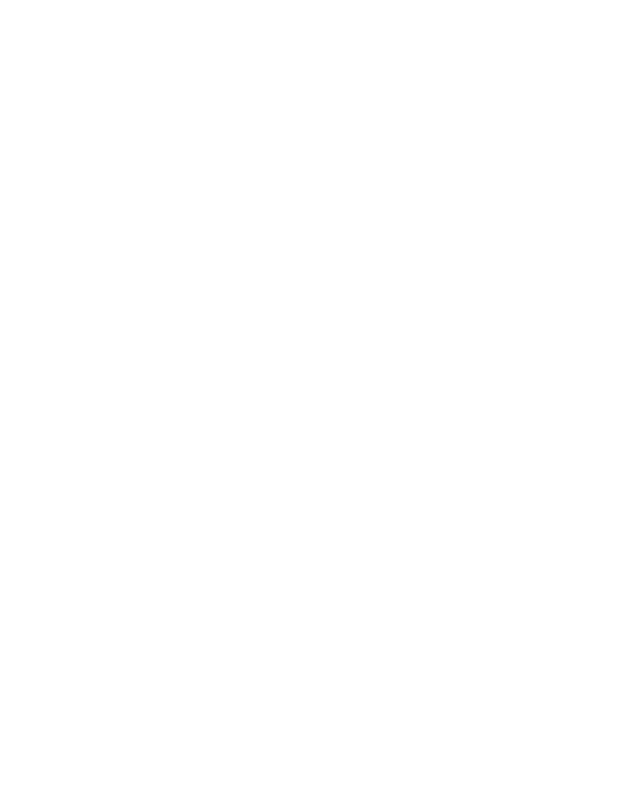
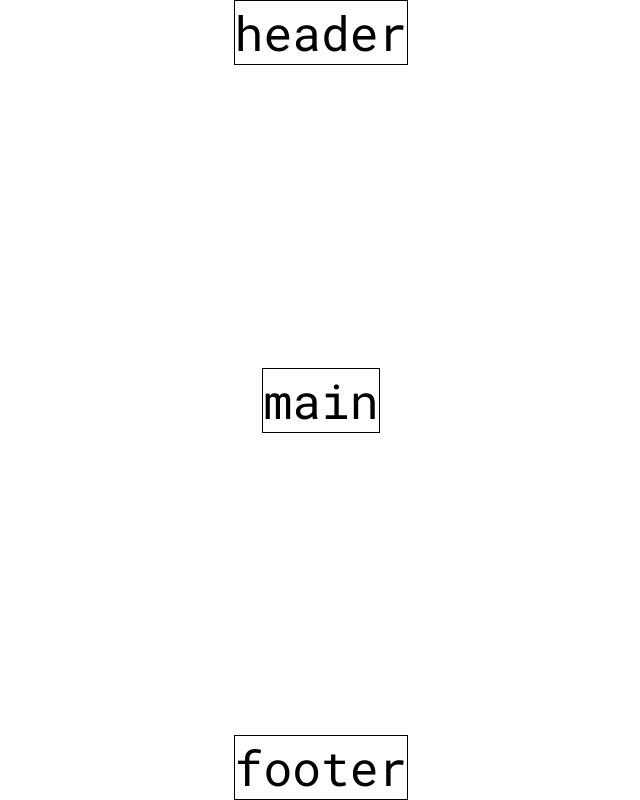
Before and after one commit to XedDevi1/rsschool-cv, a plain HTML site: page index.html in a window 1280 px wide. Shown: the whole page, without its empty margins (319-959 px from the left). Drawn offline with Linux system fonts and the light colour scheme.

Commit message:
feat: add some markup to html

```diff
--- a/index.html
+++ b/index.html
@@ -3,9 +3,13 @@
 <head>
     <meta charset="UTF-8">
     <meta name="viewport" content="width=device-width, initial-scale=1.0">
-    <title>Document</title>
+    <title>cv</title>
+    <link rel="stylesheet" href="style.css"/>
+    <link rel="icon" href="assets/img/favicon.ico"/>
 </head>
 <body>
-
+    <header class="test-border">header</header>
+    <main class="test-border">main</main>
+    <footer class="test-border">footer</footer>
 </body>
 </html>
--- a/style.css
+++ b/style.css
@@ -0,0 +1,19 @@
+@font-face {
+    font-family: "Roboto Mono";
+    src: url(assets/fonts/RobotoMono-VariableFont_wght.ttf);
+}
+.test-border {
+    border: 1px solid;
+}
+
+body {
+    display: flex;
+    flex-direction: column;
+    justify-content: space-between;
+    align-items: center;
+    font-family: "Roboto Mono";
+    font-size: 48px;
+    min-height: 100vh;
+    margin: 0px;
+    padding: 0px;
+}
```
Also changed, not shown: assets/fonts/RobotoMono-Italic-VariableFont_wght.ttf (added), assets/fonts/RobotoMono-VariableFont_wght.ttf (added), assets/img/favicon.ico (added).
